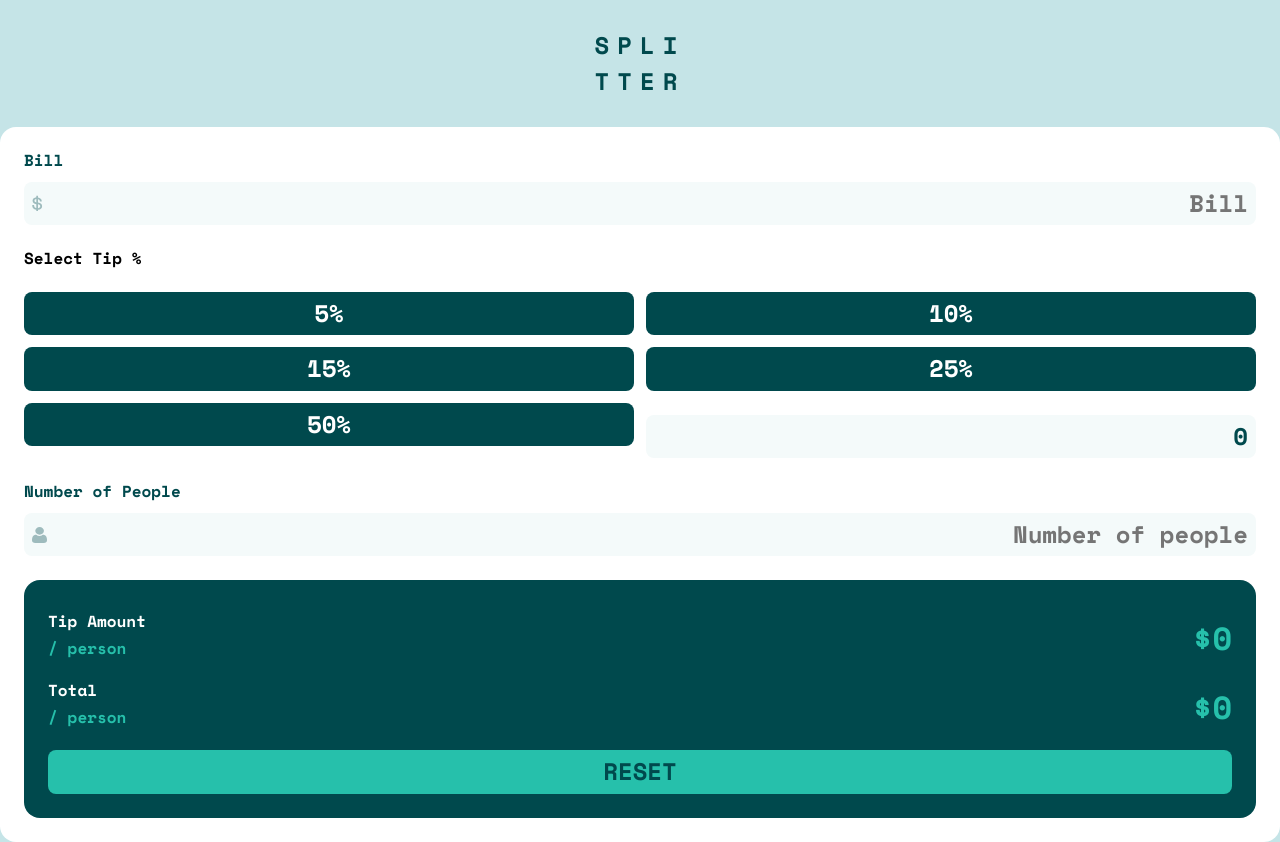
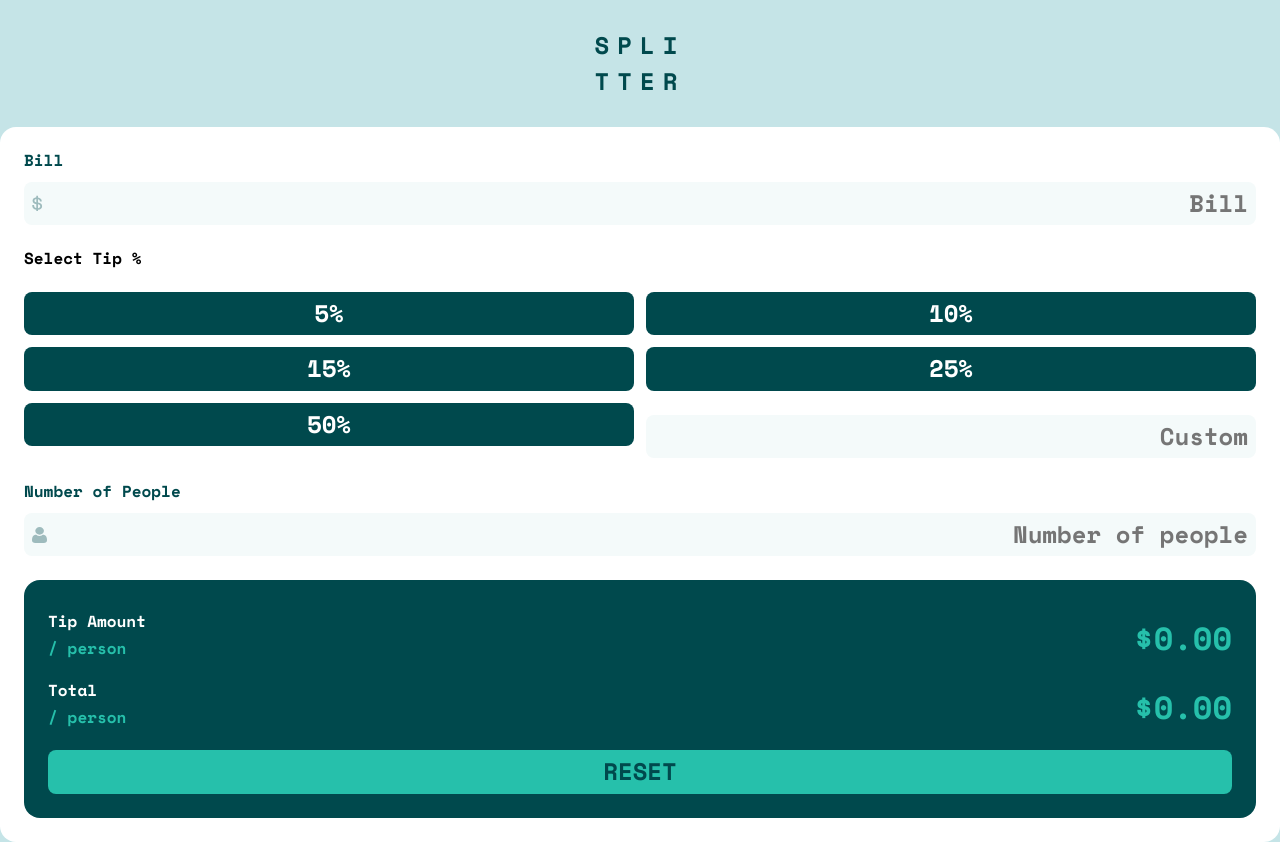
Before and after one commit to alex-castelo/frontend-mentor-tip-calculator-app, a Vue app: page / in a window 1280 px wide. Built offline with nearby package versions, Linux system fonts and the light colour scheme.

Commit message:
Create a CardWrapper and implement logic

```diff
--- a/src/App.vue
+++ b/src/App.vue
@@ -2,22 +2,8 @@
   <main>
     <body>
       <the-header />
-      <base-card class="stack-medium">
-        <base-input
-          type="number"
-          label="Bill"
-          icon="dollar"
-          placeholder="Bill"
-        />
-        <tip-selector v-model="selectedTip" />
-        <base-input
-          type="number"
-          label="Number of People"
-          icon="person"
-          placeholder="Number of people"
-        />
-        <summary-card />
-      </base-card>
+      <card-wrapper />
+
       <div class="attribution">
         Challenge by
         <a href="https://www.frontendmentor.io?ref=challenge" target="_blank"
@@ -28,15 +14,8 @@
   </main>
 </template>
 <script lang="ts" setup>
-import { ref } from 'vue'
-
 import TheHeader from './components/TheHeader'
-import BaseCard from './components/BaseCard'
-import BaseInput from './components/BaseInput'
-import SummaryCard from './components/SummaryCard'
-import TipSelector from './components/TipSelector'
-
-const selectedTip = ref(0)
+import CardWrapper from './components/CardWrapper'
 </script>
 
 <style scoped>
--- /dev/null
+++ b/src/components/CardWrapper/CardWrapper.vue
@@ -0,0 +1,58 @@
+<template>
+  <base-card class="stack-medium">
+    <base-input
+      v-model="totalBill"
+      type="number"
+      label="Bill"
+      icon="dollar"
+      placeholder="Bill"
+    />
+    <tip-selector v-model="selectedTip" />
+    <base-input
+      v-model="totalPeople"
+      type="number"
+      label="Number of People"
+      icon="person"
+      placeholder="Number of people"
+    />
+    <summary-card
+      :person-amount="personTipAmount"
+      :total-amount="personCheckAmount"
+      @reset="reset"
+    />
+  </base-card>
+</template>
+
+<script setup lang="ts">
+import { computed, ref } from 'vue'
+
+import BaseCard from '../../components/BaseCard'
+import BaseInput from '../../components/BaseInput'
+import SummaryCard from '../../components/SummaryCard'
+import TipSelector from '../../components/TipSelector'
+
+const selectedTip = ref('')
+const totalBill = ref('')
+const totalPeople = ref('')
+
+const personTipAmount = computed(() => {
+  const result =
+    ((Number(totalBill.value) / Number(totalPeople.value)) *
+      Number(selectedTip.value)) /
+    100
+
+  return isNaN(result) || !isFinite(result) ? 0 : result
+})
+
+const personCheckAmount = computed(() => {
+  const result = Number(totalBill.value) / Number(totalPeople.value)
+
+  return isNaN(result) || !isFinite(result) ? 0 : result
+})
+
+const reset = () => {
+  selectedTip.value = ''
+  totalBill.value = ''
+  totalPeople.value = ''
+}
+</script>
--- /dev/null
+++ b/src/components/CardWrapper/index.ts
@@ -0,0 +1 @@
+export { default } from './CardWrapper.vue'
--- a/src/components/SummaryCard/SummaryCard.vue
+++ b/src/components/SummaryCard/SummaryCard.vue
@@ -5,13 +5,13 @@
         <span class="title">Tip Amount</span
         ><span class="subtitle">/ person</span>
       </div>
-      <div class="amount">${{ personAmount }}</div>
+      <div class="amount">${{ personAmount.toFixed(2) }}</div>
     </div>
     <div class="summary-item stack-small">
       <div class="summary-item-legend">
         <span class="title">Total</span><span class="subtitle">/ person</span>
       </div>
-      <div class="amount">${{ totalAmount }}</div>
+      <div class="amount">${{ totalAmount.toFixed(2) }}</div>
     </div>
     <base-button category="secondary" @click="reset">RESET</base-button>
   </base-card>
```
